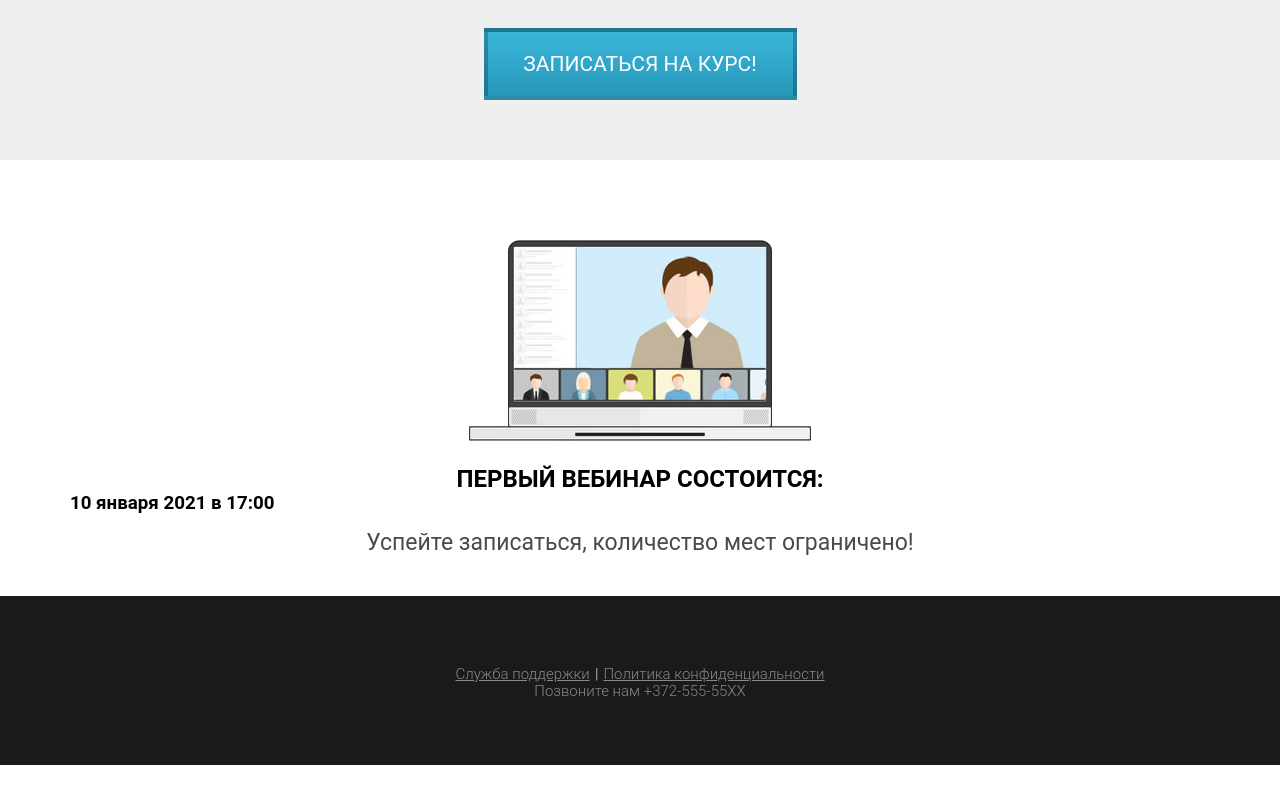
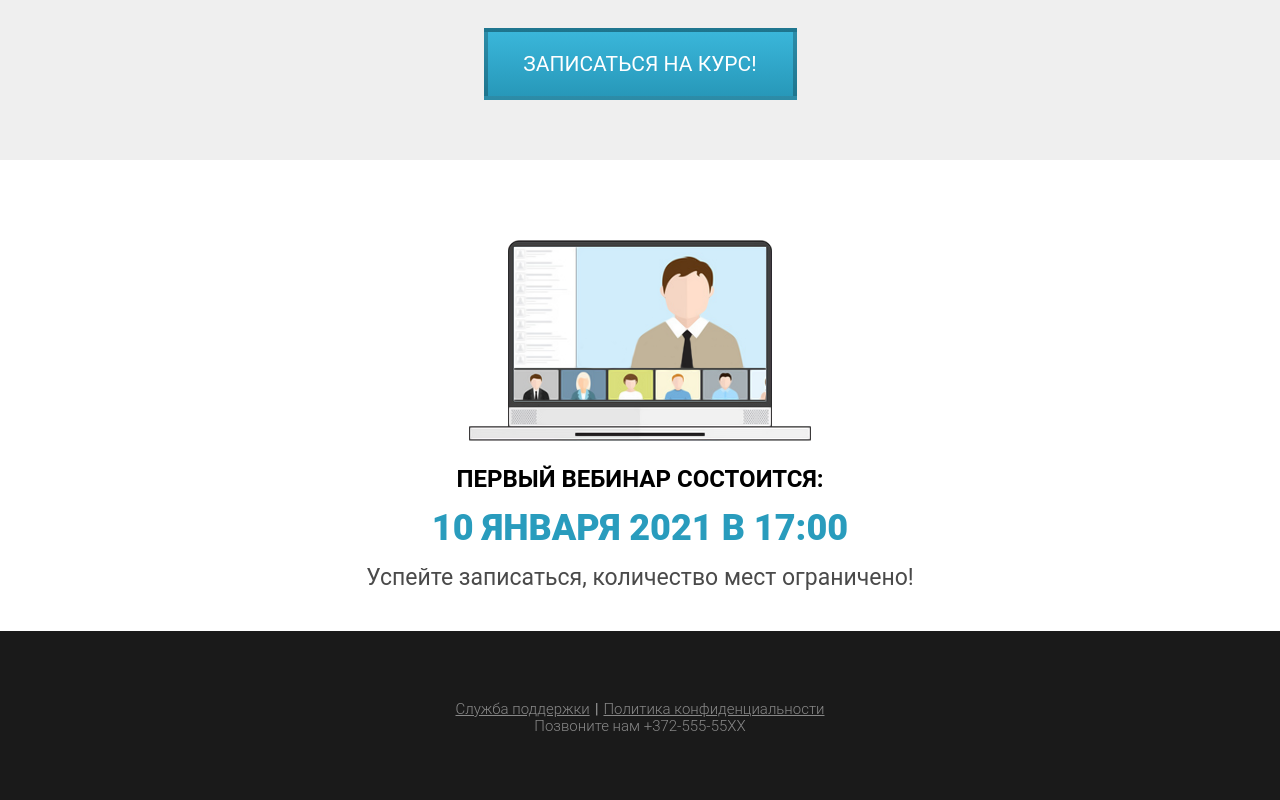
Before and after one commit to anastassem/anastassem.github.io, a plain HTML site: page index.html in a window 1280 px wide. Shown: the part 2742-3542 px from the top of the page. Before the commit the page ends 3507 px from the top, so only its background shows below. Drawn offline with nearby package versions, Linux system fonts and the light colour scheme; a web font is replaced by a local one.

Commit message:
Add files via upload

```diff
--- a/css/style.css
+++ b/css/style.css
@@ -299,7 +299,7 @@ h2.title {
 	text-transform: uppercase;
 }
 
-.webinar .webinar_date {
+.webinar .webinar_data {
 	margin-top: 15px;
 	/* font-family: Roboto; */
 	font-style: normal;
```
